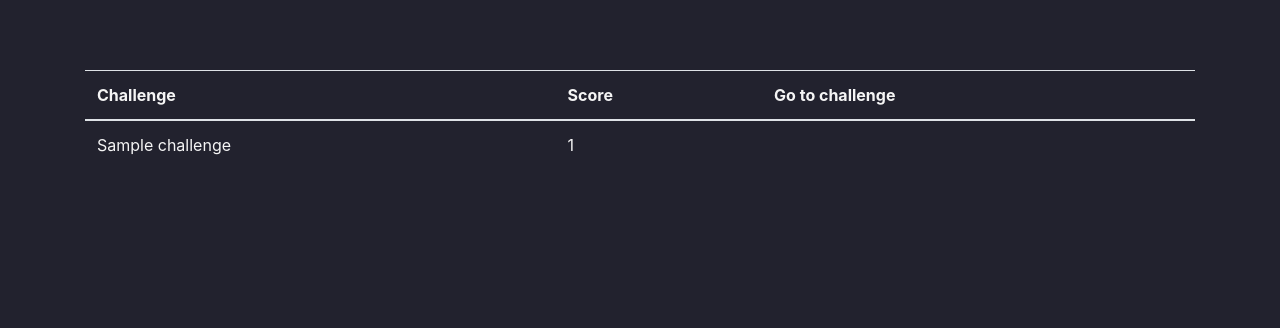
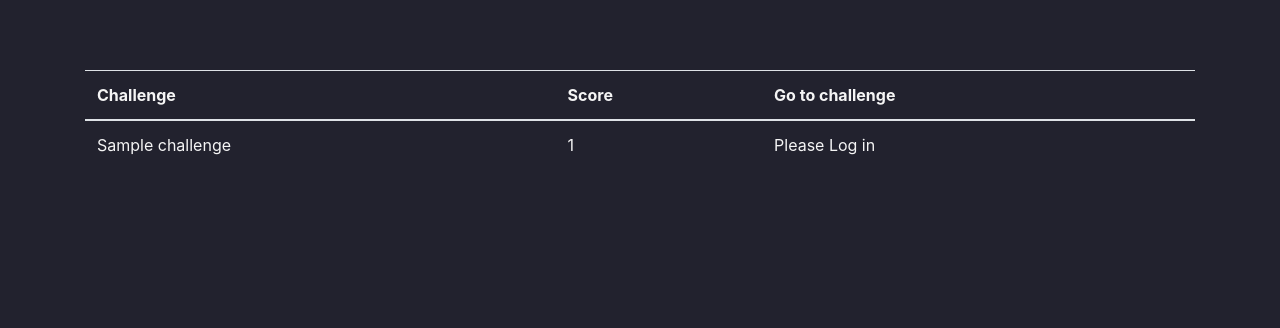
Before and after one commit to aitortxo10/DBW_project, a Flask app: page /exercises in a window 1280 px wide. Shown: the part 86-414 px from the top of the page. Run offline with Flask 2, Linux system fonts and the light colour scheme; tables that the repository leaves empty hold one stand-in row (values such as "Sample post"); some libraries are stand-ins or nearby versions.

Commit message:
Fixed visual in exercise.html when user not logged in

```diff
--- a/project/templates/exercises.html
+++ b/project/templates/exercises.html
@@ -26,6 +26,8 @@
                 </a>
             </td>
         {% endfor %}
+        {% else %}
+            <td> Please Log in</td>
         {% endif %}
       </tr>
     {% endfor %}
```
